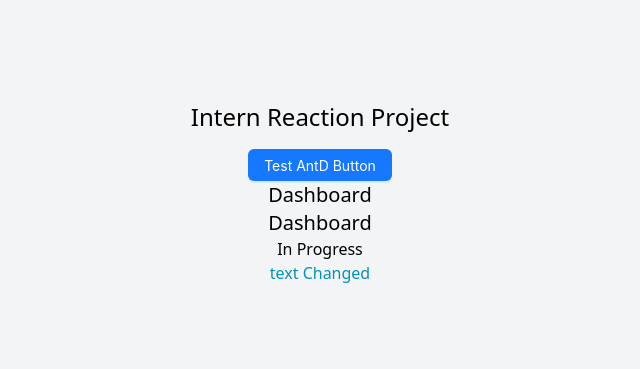
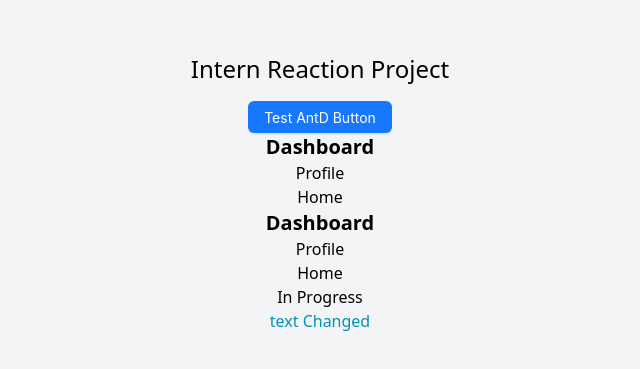
Before and after one commit to Digiden-IT/Reaction-Test, a React (Vite) app: page / in a window 1280 px wide. Shown: the part 207-576 px from the top of the page, without its empty margins (320-960 px from the left). Built offline with nearby package versions, Linux system fonts and the light colour scheme.

Commit message:
add list in dashboard

```diff
--- a/src/layout/Dashboard.tsx
+++ b/src/layout/Dashboard.tsx
@@ -3,7 +3,11 @@ import React from 'react'
 const Dashboard = () => {
   return (
     <div>
-      <h1 className="text-xl">Dashboard</h1>
+      <h1 className="font-bold text-xl">Dashboard</h1>
+      <ul className="text-center">
+        <li>Profile</li>
+        <li>Home</li>
+      </ul>
     </div>
   )
 }
```
